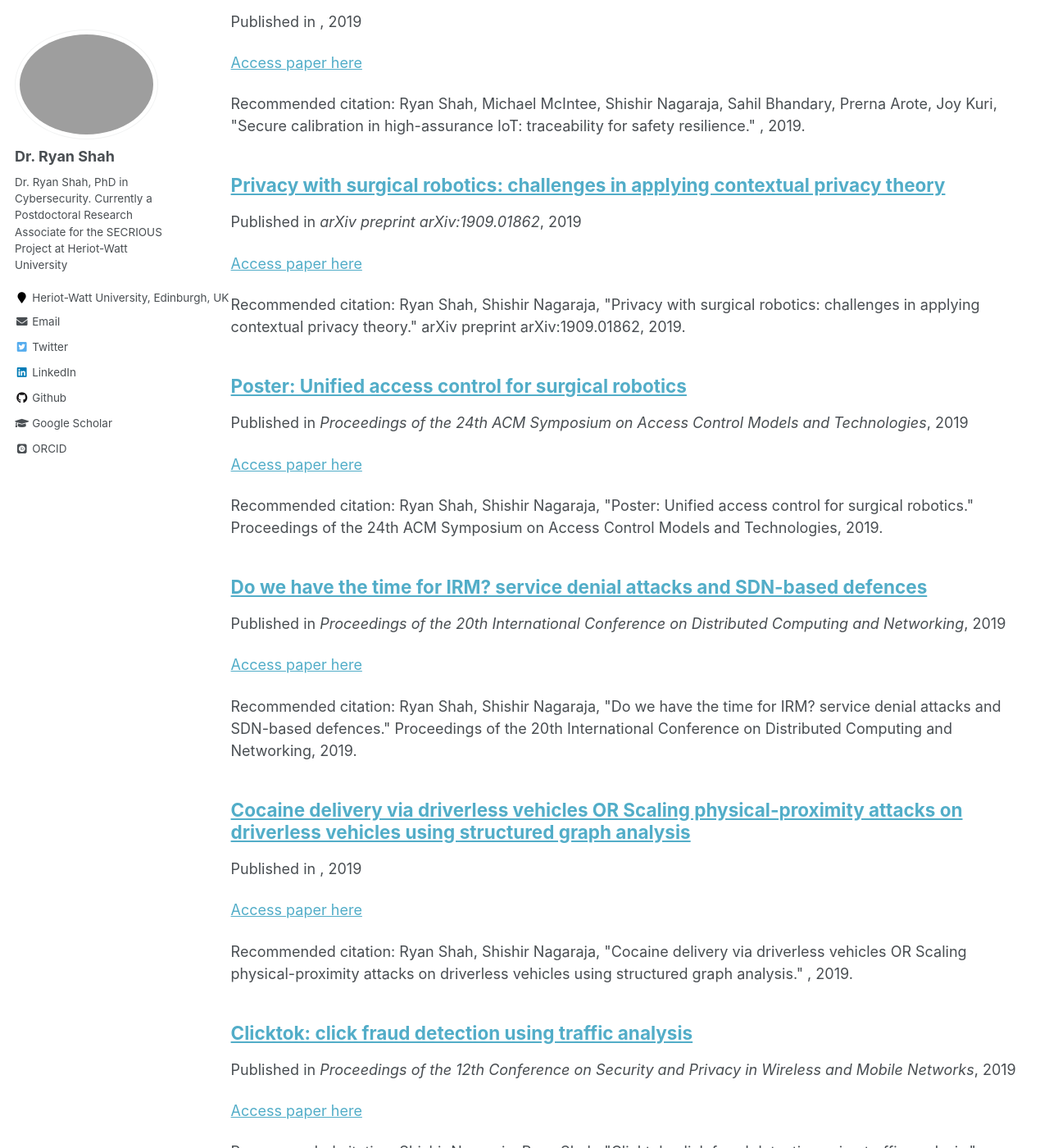
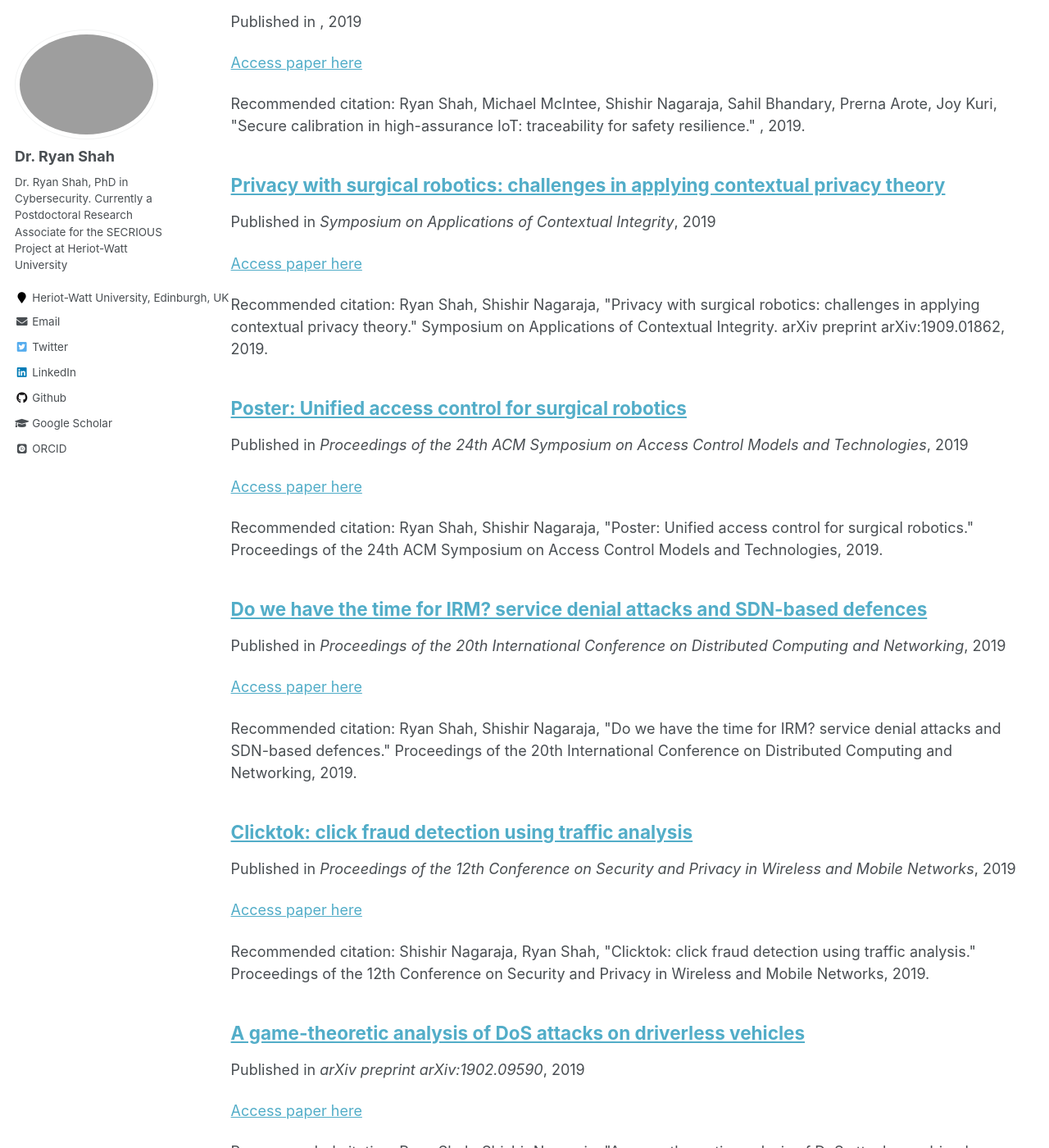
Before and after one commit to ryankshah/ryankshah.github.io, a Jekyll site: the page built from _pages/publications.md, in a window 1280 px wide and 1400 px high, scrolled down 2045 px. Shown: the whole window at 82% size. Built offline with Jekyll 4.4.1, drawn with Linux system fonts in a browser that asks for light colours; some web fonts are replaced; some of the changed text lies outside the part shown.

Commit message:
added paper files for publications

```diff
--- a/_publications/2019-01-01-Cocaine-delivery-via-driverless-vehicles-OR-Scaling-physical-proximity-attacks-on-driverless-vehicles-using-structured-graph-analysis.md
+++ /dev/null
@@ -1,9 +0,0 @@
----
-title: "Cocaine delivery via driverless vehicles OR Scaling physical-proximity attacks on driverless vehicles using structured graph analysis"
-collection: publications
-permalink: /publication/2019-01-01-Cocaine-delivery-via-driverless-vehicles-OR-Scaling-physical-proximity-attacks-on-driverless-vehicles-using-structured-graph-analysis
-date: 2019-01-01
-venue: ''
-citation: ' Ryan Shah,  Shishir Nagaraja, &quot;Cocaine delivery via driverless vehicles OR Scaling physical-proximity attacks on driverless vehicles using structured graph analysis.&quot; , 2019.'
----
-[Access paper here](/files/shahcocaine.pdf){:target="_blank"}
--- a/_publications/2019-01-01-Privacy-with-surgical-robotics-challenges-in-applying-contextual-privacy-theory.md
+++ b/_publications/2019-01-01-Privacy-with-surgical-robotics-challenges-in-applying-contextual-privacy-theory.md
@@ -3,7 +3,7 @@
 collection: publications
 permalink: /publication/2019-01-01-Privacy-with-surgical-robotics-challenges-in-applying-contextual-privacy-theory
 date: 2019-01-01
-venue: 'arXiv preprint arXiv:1909.01862'
-citation: ' Ryan Shah,  Shishir Nagaraja, &quot;Privacy with surgical robotics: challenges in applying contextual privacy theory.&quot; arXiv preprint arXiv:1909.01862, 2019.'
+venue: 'Symposium on Applications of Contextual Integrity'
+citation: ' Ryan Shah,  Shishir Nagaraja, &quot;Privacy with surgical robotics: challenges in applying contextual privacy theory.&quot; Symposium on Applications of Contextual Integrity. arXiv preprint arXiv:1909.01862, 2019.'
 ---
 [Access paper here](/files/shah2019privacy.pdf){:target="_blank"}
```
Also changed, not shown: _publications/2022-01-01-Can-You-Still-See-Me-Identifying-Robot-Operations-Over-End-to-End-Encrypted-Channels.md (+1 -0 lines), 12 other files.
